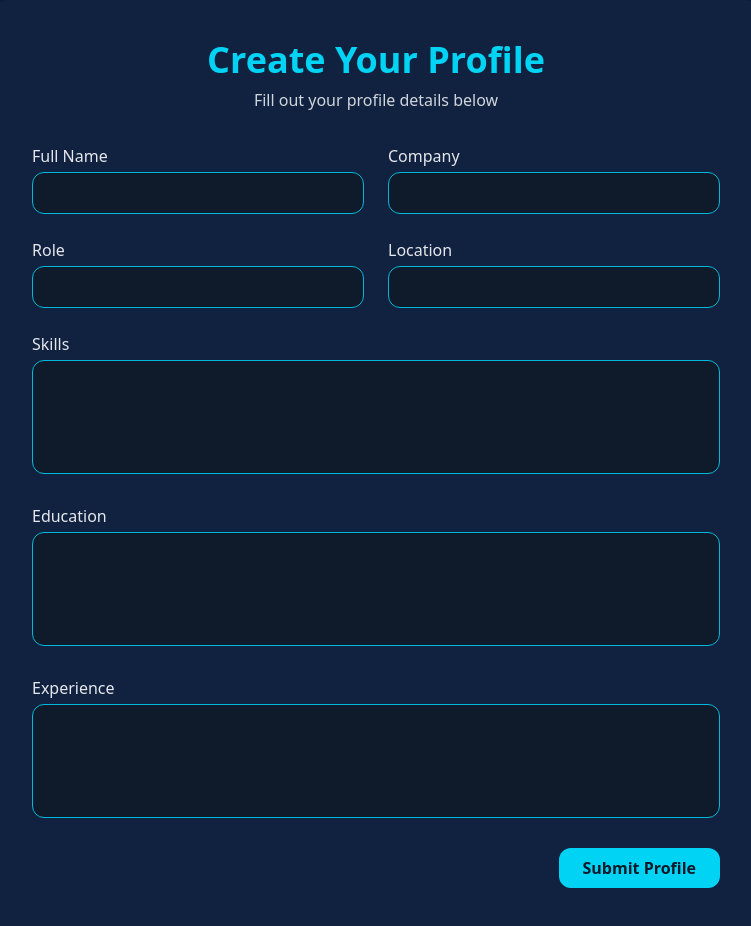
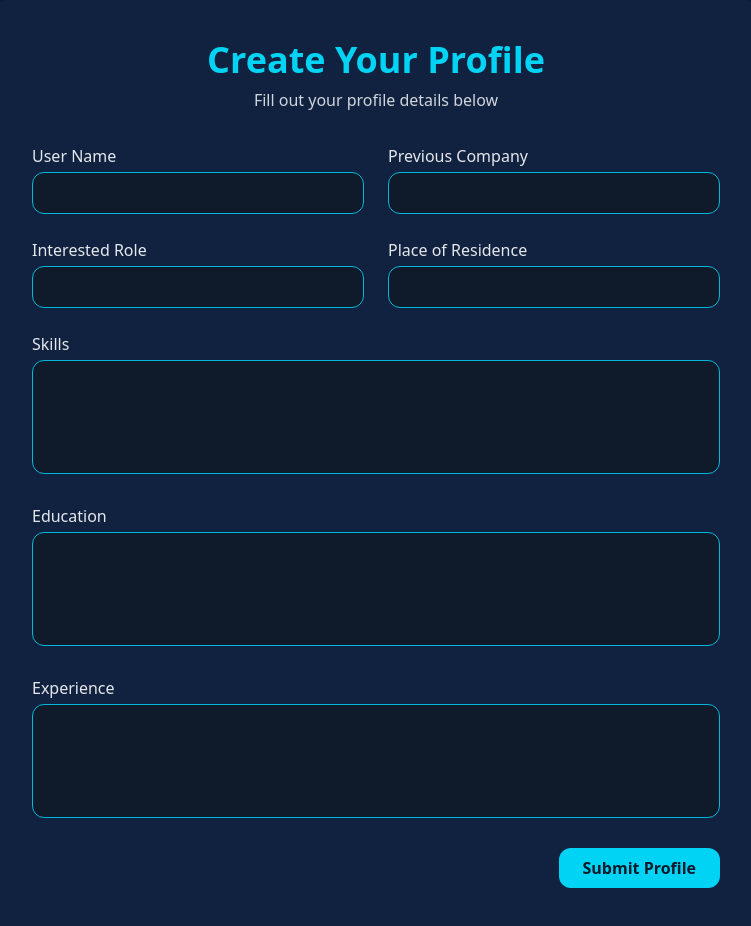
Before and after one commit to raphaelkihiro/smart-recruiter, a React (Vite) app: page /update/profile in a window 1280 px wide. Shown: the whole page, without its empty margins (264-1015 px from the left). Built offline with nearby package versions, Linux system fonts and the light colour scheme; no server answers.

Commit message:
modified

```diff
--- a/src/pages/CreateProfile.jsx
+++ b/src/pages/CreateProfile.jsx
@@ -67,10 +67,10 @@ function CreateProfile() {
         <form onSubmit={handleSubmit(onSubmit)} className="grid grid-cols-1 md:grid-cols-2 gap-6">
           {/* Basic fields */}
           {[
-            { name: "name", label: "Full Name" },
-            { name: "company", label: "Company" },
-            { name: "role", label: "Role" },
-            { name: "location", label: "Location" }
+            { name: "name", label: "User Name" },
+            { name: "company", label: "Previous Company" },
+            { name: "role", label: "Interested Role" },
+            { name: "location", label: "Place of Residence" }
           ].map(({ name, label }) => (
             <div key={name}>
               <label className="block text-gray-200 font-medium mb-1">{label}</label>
--- a/src/pages/IntervieweeDashboard.jsx
+++ b/src/pages/IntervieweeDashboard.jsx
@@ -64,7 +64,7 @@ export default function IntervieweeDashboard() {
               activeSection === "details" ? "bg-cyan-600" : "hover:bg-cyan-700"
             }`}
           >
-            Interview Details
+            Interviewee Details
           </button>
           <button
             onClick={() => setActiveSection("results")}
--- a/src/pages/UpdateProfile.jsx
+++ b/src/pages/UpdateProfile.jsx
@@ -100,10 +100,10 @@ function ProfileForm() {
         <form onSubmit={handleSubmit(onSubmit)} className="grid grid-cols-1 md:grid-cols-2 gap-6">
           {/* Basic fields */}
           {[
-            { name: "name", label: "Full Name" },
-            { name: "company", label: "Company" },
-            { name: "role", label: "Role" },
-            { name: "location", label: "Location" }
+            { name: "name", label: "User Name" },
+            { name: "company", label: "Previous Company" },
+            { name: "role", label: "Interested Role" },
+            { name: "location", label: "Place of Residence" }
           ].map(({ name, label }) => (
             <div key={name}>
               <label className="block text-gray-200 font-medium mb-1">{label}</label>
```
